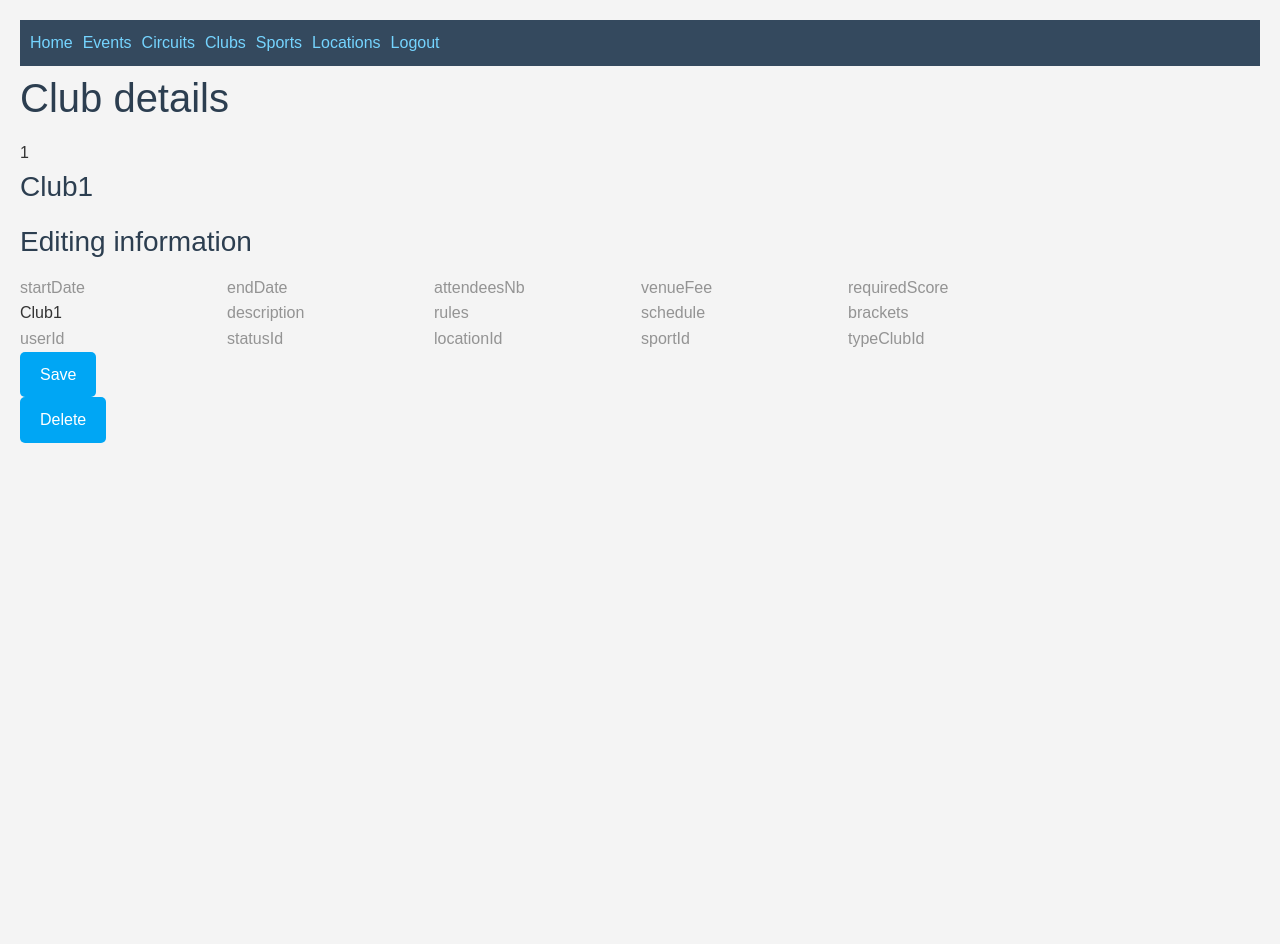
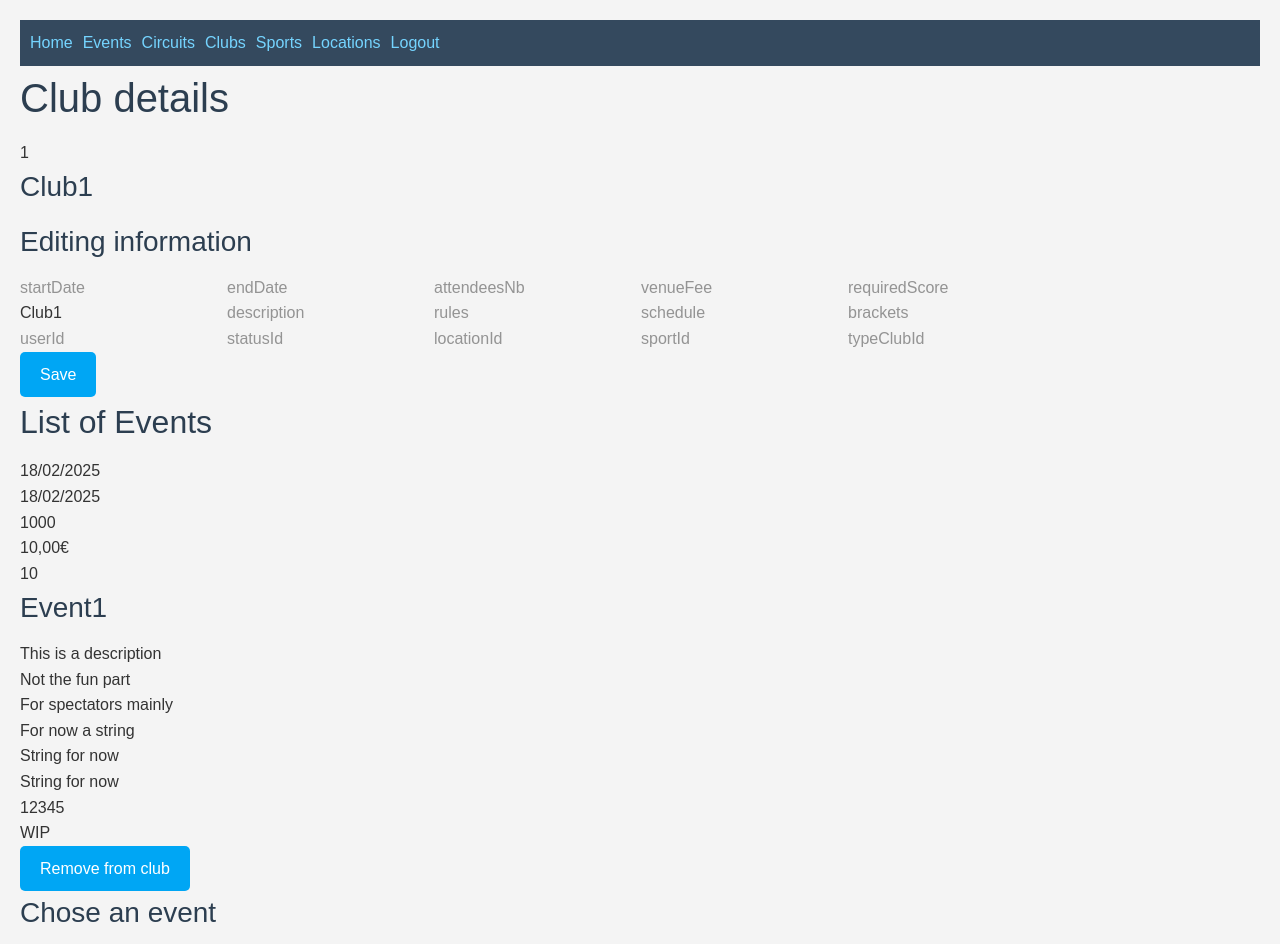
Before and after one commit to Naugustynowicz/fighting_scheduler_frontend, a React (Vite) app in the folder my-app/: page /club/1 in a window 1280 px wide. Shown: the top 944 px of the page. Before the commit the page ends 800 px from the top, so only its background shows below. Built offline with nearby package versions, Linux system fonts and the light colour scheme; no server answers; sample sign-in values are in the browser's storage.

Commit message:
working training handler

```diff
--- /dev/null
+++ b/my-app/src/components/club/choseEvent.jsx
@@ -0,0 +1,83 @@
+import axios from 'axios';
+import React, { useEffect, useReducer } from 'react';
+
+let initEvents = []
+
+export default function ChoseEvent({club_id}) {
+  const [events, dispatch] = useReducer(eventsReducer, initEvents);
+
+  useEffect(() => {
+      let ignore = false;
+      axios.get('http://localhost:3000/events/')
+      .then(res => {
+        if(!ignore){
+          dispatch({type: 'fetched', events: res.data})
+        }
+      })
+      return () => ignore = true;
+    }, [])
+
+  return (
+    <div title="Chose an event">
+      <h3>Chose an event</h3>
+      <div class='container'>
+      <ul>
+        {events.map(event => (
+          <li key={event.id}>{event.name}
+            <text>{event.description}</text>
+            <button onClick={() => {
+              dispatch({ type: 'add_event', event_id: event.id, club_id: club_id })
+            }}>
+              Add to club
+            </button>
+          </li>
+        ))}
+      </ul>
+      </div>
+    </div>
+  );
+}
+
+function eventsReducer(events, action) {
+  switch (action.type) {
+    case 'fetched': {
+      let fetchedEvents = action.events.map((fetchedEvent) => {
+        return (
+          {
+            id: fetchedEvent.id,
+            startDate: fetchedEvent.start_date,
+            endDate: fetchedEvent.end_date,
+            attendeesNb: fetchedEvent.attendees_nb,
+            venueFee: fetchedEvent.venue_fee,
+            requiredScore: fetchedEvent.required_score,
+            name: fetchedEvent.name,
+            description: fetchedEvent.description,
+            rules: fetchedEvent.rules,
+            schedule: fetchedEvent.schedule,
+            bracket: fetchedEvent.bracket,
+            userId: fetchedEvent.user_id,
+            statusId: fetchedEvent.status_id,
+            locationId: fetchedEvent.location_id,
+            sportId: fetchedEvent.sport_id,
+            typeEventId: fetchedEvent.typeEvent_id
+          }
+        )
+      })
+      return [...fetchedEvents];
+    }
+    case 'add_event': {
+      axios.patch(`http://localhost:3000/clubs/${action.club_id}/add_training`,
+        {
+          club: {
+            event_id: action.event_id
+          }
+        }
+      );
+
+      return events;
+    }
+    default: {
+      throw Error('Unknown action: ' + action.type);
+    }
+  }
+}
--- a/my-app/src/components/club/clubDetails.jsx
+++ b/my-app/src/components/club/clubDetails.jsx
@@ -1,36 +1,40 @@
 import React from "react";
 import { useClub, useClubDispatch } from "../../providers/club";
 import EditClub from "../clubs/clubList/editClub";
+import ChoseEvent from "./choseEvent";
+import ListEventsClub from "./listEventsClub";
 
 export default function ClubDetails(){
-  const club = useClub();
+  const context = useClub();
   const dispatch = useClubDispatch();
 
   return (
     <div>
       <h1>Club details</h1>
       <div>
-        <p>{club.id}</p>
-        <p>{club.startDate}</p>
-        <p>{club.endDate}</p>
-        <p>{club.attendeesNb}</p>
-        <p>{club.venueFee}</p>
-        <p>{club.requiredScore}</p>
-        <h3>{club.name}</h3>
-        <p>{club.description}</p>
-        <p>{club.rules}</p>
-        <p>{club.schedule}</p>
-        <p>{club.brackets}</p>
-        <p>{club.userId}</p>
-        <p>{club.statusId}</p>
-        <p>{club.locationId}</p>
-        <p>{club.sportId}</p>
-        <p>{club.typeClubId}</p>
+        <p>{context.club.id}</p>
+        <p>{context.club.startDate}</p>
+        <p>{context.club.endDate}</p>
+        <p>{context.club.attendeesNb}</p>
+        <p>{context.club.venueFee}</p>
+        <p>{context.club.requiredScore}</p>
+        <h3>{context.club.name}</h3>
+        <p>{context.club.description}</p>
+        <p>{context.club.rules}</p>
+        <p>{context.club.schedule}</p>
+        <p>{context.club.brackets}</p>
+        <p>{context.club.userId}</p>
+        <p>{context.club.statusId}</p>
+        <p>{context.club.locationId}</p>
+        <p>{context.club.sportId}</p>
+        <p>{context.club.typeClubId}</p>
       </div>
-      <EditClub club={club} />
+      <EditClub club={context.club} />
+      <ListEventsClub context={context} />
+      <ChoseEvent club_id={context.club.id} />
       <div class='button'>
         <button onClick={() => dispatch(
-          { type: 'deleted', id: club.id }
+          { type: 'deleted', id: context.club.id }
         )}>
           Delete
         </button>
--- /dev/null
+++ b/my-app/src/components/club/listEventsClub.jsx
@@ -0,0 +1,74 @@
+import axios from 'axios';
+import React, { useReducer } from 'react';
+
+let initEvents = []
+
+export default function ListEventsClub({context}){
+  return (
+    <div title='List of Events'>
+      <h2>List of Events</h2>
+      <ul>
+        {context.events.map(event => (
+          <li key={event.id}>
+            <Event event={event} club_id={context.club.id} />
+          </li>
+        ))}
+      </ul>
+    </div>
+  );
+}
+
+function Event({ event, club_id }) {
+  const [events, dispatch] = useReducer(eventsReducer, initEvents);
+
+  let eventContent;
+  eventContent = (
+      <div>
+        <p>{event.startDate}</p>
+        <p>{event.endDate}</p>
+        <p>{event.attendeesNb}</p>
+        <p>{event.venueFee}</p>
+        <p>{event.requiredScore}</p>
+        <div><a href={'/event/' + event.id}><h3>{event.name}</h3></a></div>
+        <p>{event.description}</p>
+        <p>{event.rules}</p>
+        <p>{event.schedule}</p>
+        <p>{event.brackets}</p>
+        <p>{event.userId}</p>
+        <p>{event.statusId}</p>
+        <p>{event.locationId}</p>
+        <p>{event.sportId}</p>
+        <p>{event.typeEventId}</p>
+        <button onClick={() => {
+          dispatch({ type: 'remove_event', event_id: event.id, club_id: club_id })
+        }}>
+          Remove from club
+        </button>
+      </div>
+    );
+
+  return (
+    <div class='event'>
+      {eventContent}
+    </div>
+  );
+}
+
+function eventsReducer(events, action) {
+  switch (action.type) {
+    case 'remove_event': {
+      axios.patch(`http://localhost:3000/clubs/${action.club_id}/remove_training`,
+        {
+          club: {
+            event_id: action.event_id
+          }
+        }
+      );
+
+      return events;
+    }
+    default: {
+      throw Error('Unknown action: ' + action.type);
+    }
+  }
+}
--- a/my-app/src/providers/club.jsx
+++ b/my-app/src/providers/club.jsx
@@ -5,13 +5,35 @@ import { useParams } from "react-router-dom";
 export const ClubContext = createContext(null);
 export const ClubDispatchContext = createContext(null);
 
-let initClub = {
+let initContext = {
+  club: {
     id: 1,
     name: 'Club1'
+  },
+  events: [
+    {
+      id: 1,
+      startDate: '18/02/2025',
+      endDate: '18/02/2025',
+      attendeesNb: '1000',
+      venueFee: '10,00€',
+      requiredScore: '10',
+      name: 'Event1',
+      description: 'This is a description',
+      rules: 'Not the fun part',
+      schedule: 'For spectators mainly',
+      bracket: "Don't ask.",
+      userId: 'For now a string',
+      statusId: 'String for now',
+      locationId: 'String for now',
+      sportId: '12345',
+      typeEventId: 'WIP'
+    },
+  ]
   }
 
 export function ClubProvider({ children }){
-  const [club, dispatch] = useReducer(clubReducer, initClub);
+  const [context, dispatch] = useReducer(clubReducer, initContext);
   let { id } = useParams();
 
   useEffect(() => {
@@ -22,11 +44,19 @@ export function ClubProvider({ children }){
         dispatch({type: 'fetched', club: res.data})
       }
     })
+
+    axios.get(`http://localhost:3000/clubs/${id}/list_events`)
+    .then(res => {
+      if(!ignore){
+        dispatch({type: 'fetch_events', events: res.data})
+      }
+    })
+
     return () => ignore = true;
   }, [])
 
   return(
-    <ClubContext.Provider value={club}>
+    <ClubContext.Provider value={context}>
       <ClubDispatchContext.Provider value={dispatch}>
         { children }
       </ClubDispatchContext.Provider>
@@ -42,7 +72,7 @@ export function useClubDispatch() {
   return useContext(ClubDispatchContext);
 }
 
-function clubReducer(club, action) {
+function clubReducer(context, action) {
   switch (action.type) {
     case 'fetched': {
       let fetchedClub = {
@@ -63,10 +93,35 @@ function clubReducer(club, action) {
         sportId: action.club.sport_id,
         typeClubId: action.club.typeClub_id
       }
-      return fetchedClub;
+      return { ...context, club: fetchedClub };
+    }
+    case 'fetch_events': {
+      let fetchedEvents = action.events.map((fetchedEvent) => {
+        return (
+          {
+            id: fetchedEvent.id,
+            startDate: fetchedEvent.start_date,
+            endDate: fetchedEvent.end_date,
+            attendeesNb: fetchedEvent.attendees_nb,
+            venueFee: fetchedEvent.venue_fee,
+            requiredScore: fetchedEvent.required_score,
+            name: fetchedEvent.name,
+            description: fetchedEvent.description,
+            rules: fetchedEvent.rules,
+            schedule: fetchedEvent.schedule,
+            bracket: fetchedEvent.bracket,
+            userId: fetchedEvent.user_id,
+            statusId: fetchedEvent.status_id,
+            locationId: fetchedEvent.location_id,
+            sportId: fetchedEvent.sport_id,
+            typeEventId: fetchedEvent.typeEvent_id
+          }
+        )
+      })
+      return {...context, events: fetchedEvents};
     }
     case 'changed': {
-      return action.club;
+      return {...context, club: action.club};
     }
     case 'commitChanges': {
       axios.patch(`http://localhost:3000/clubs/${action.id}`, {
@@ -87,17 +142,17 @@ function clubReducer(club, action) {
           type_club_id: action.typeClubId
         }
       });
-      return club;
+      return {...context, club: club};
     }
     case 'deleted': {
       axios.delete(`http://localhost:3000/clubs/${action.id}`);
 
-      return club.filter((club) => club.id !== action.id);
+      return {...context, club: context.club.filter((club) => club.id !== action.id)};
     }
     case 'subscribed': {
       axios.get(`http://localhost:3000/clubs/${action.id}/subscribe`);
 
-      return club;
+      return context;
     }
     default: {
       throw Error('Unknown action: ' + action.type);
```
